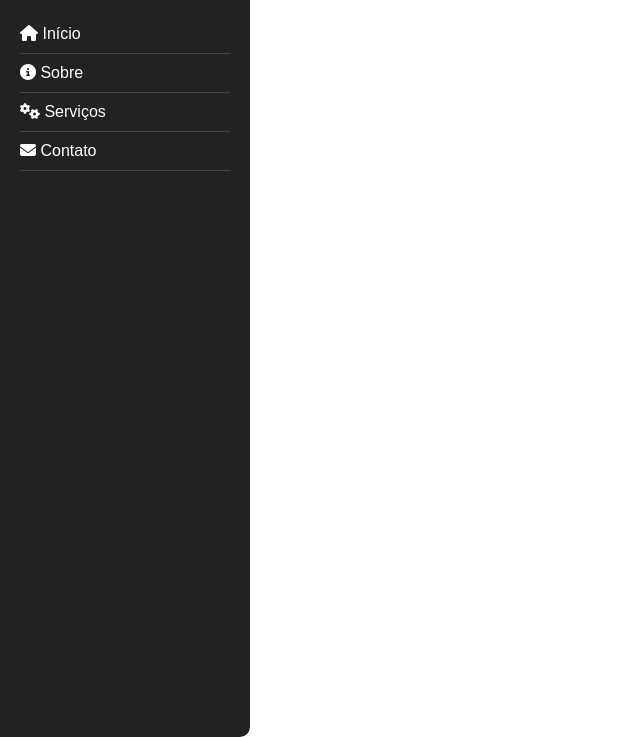
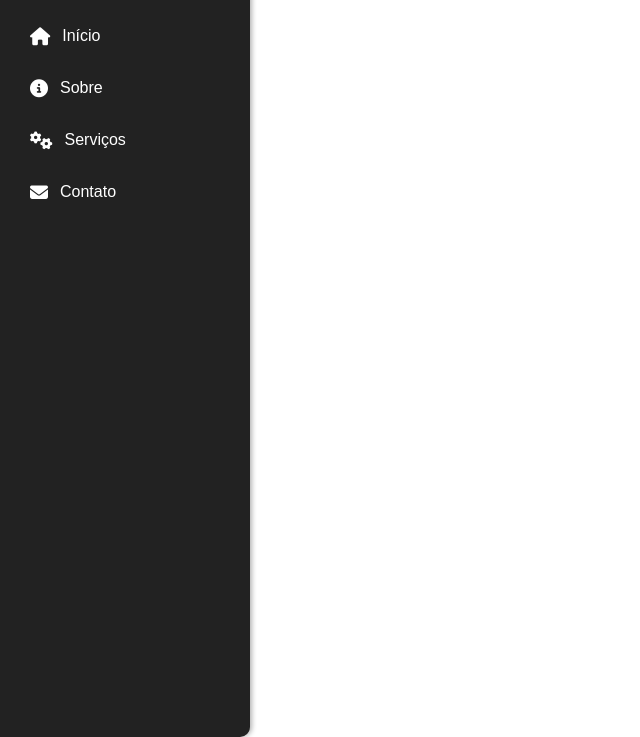
Before and after one commit to fishyshyne0060/euzino71, a plain HTML site: page index.html in a window 1280 px wide. Shown: the part 63-800 px from the top of the page, without its empty margins (0-640 px from the left). Drawn offline with Linux system fonts and the light colour scheme.

Commit message:
Update style.css

```diff
--- a/style.css
+++ b/style.css
@@ -7,25 +7,25 @@
 
 body {
   font-family: Arial, sans-serif;
+  min-height: 100vh;
   display: flex;
-  min-height: 100vh;
 }
 
 /* Sidebar */
 .sidebar {
   position: fixed;
+  top: 0;
   left: 0;
-  top: 0;
   width: 250px;
   height: 100vh;
   background-color: #222;
   color: white;
   padding: 20px;
+  border-radius: 0 10px 10px 0;
   transition: transform 0.3s ease;
   z-index: 1000;
-  transform: translateX(0); /* visível no desktop */
-  border-radius: 0 10px 10px 0;
-
+  transform: translateX(0);
+  box-shadow: 2px 0 5px rgba(0,0,0,0.3);
 }
 
 .sidebar h2 {
@@ -34,12 +34,20 @@ body {
 }
 
 .sidebar a {
-  display: block;
+  display: flex;
+  align-items: center;
   color: white;
   text-decoration: none;
-  padding: 10px 0;
-  border-bottom: 1px solid #444;
+  padding: 12px 10px;
+  border-radius: 6px;
+  margin-bottom: 10px;
   transition: background-color 0.2s;
+  font-size: 16px;
+}
+
+.sidebar a i {
+  margin-right: 12px;
+  font-size: 18px;
 }
 
 .sidebar a:hover {
@@ -64,12 +72,13 @@ body {
   border: none;
   padding: 10px 15px;
   cursor: pointer;
-  font-size: 18px;
+  font-size: 22px;
   z-index: 1100;
   display: none; /* só aparece no mobile */
+  border-radius: 6px;
 }
 
-/* Responsivo */
+/* Responsivo para mobile */
 @media (max-width: 768px) {
   .sidebar {
     transform: translateX(-100%);
@@ -86,17 +95,4 @@ body {
   .toggle-btn {
     display: block;
   }
-
-  .sidebar {
-  border-radius: 0 10px 10px 0;
 }
-
-.sidebar.open {
-  border-radius: 0 10px 10px 0;
-}
-
-.sidebar:not(.open) {
-  border-radius: 0 0 0 10px;
-}
-
-}
```
